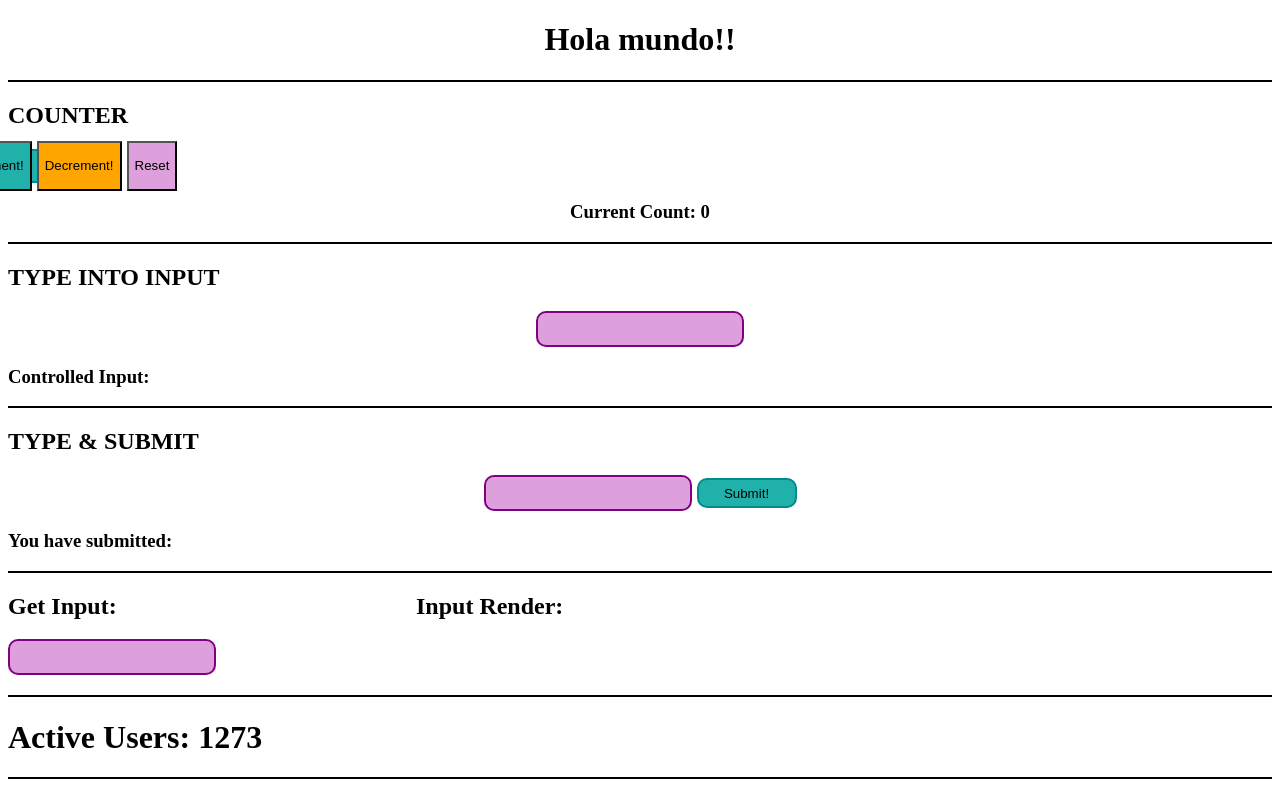
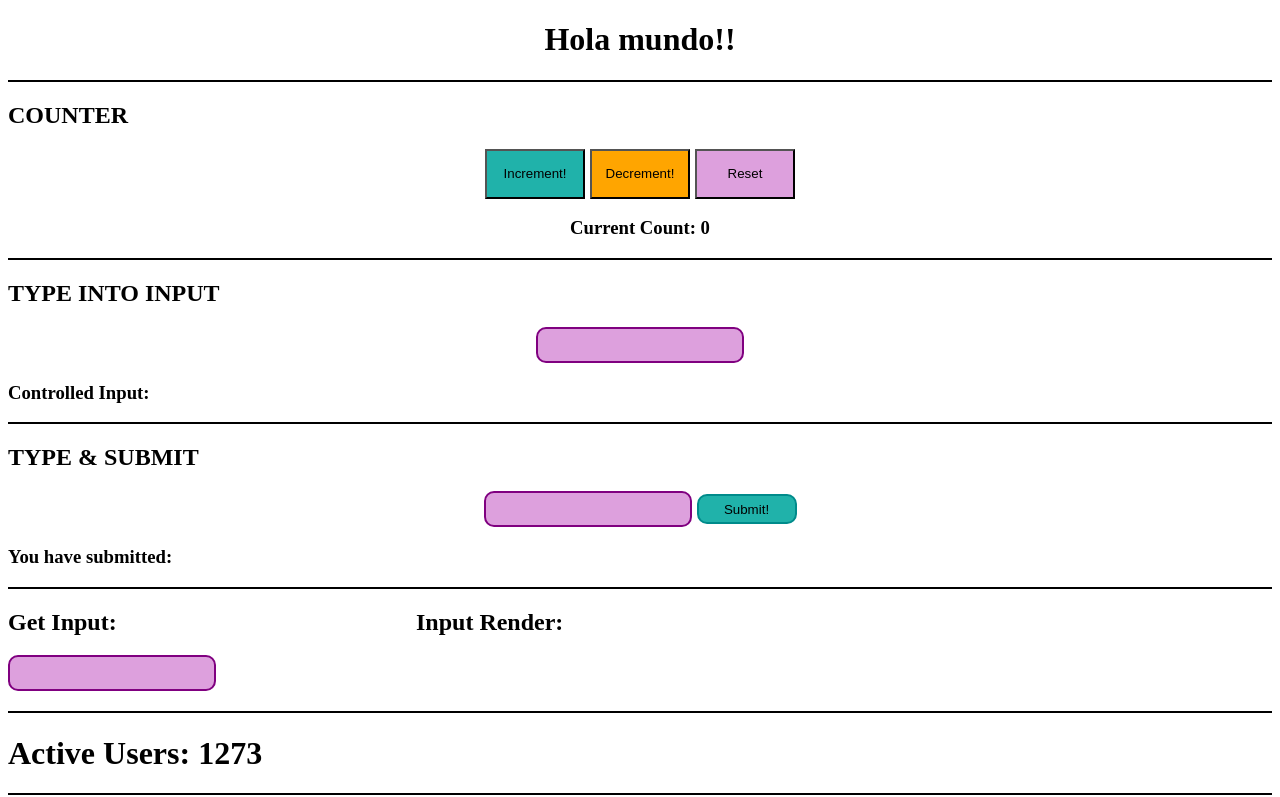
Before and after one commit to irenemanas/react-exercises, a React (Create React App) app: page / in a window 1280 px wide. Shown: the top 797 px of the page. Built offline with nearby package versions, Linux system fonts and the light colour scheme.

Commit message:
Fix Counter style

```diff
--- a/src/components/Counter.js
+++ b/src/components/Counter.js
@@ -28,7 +28,7 @@ class Counter extends React.Component {
     return (
       <div className='counter'>
         <h2>COUNTER</h2>
-        <div className='btn'>
+        <div className='btn-elements'>
           <button className='inc' onClick={this.increment}>
             Increment!
           </button>
@@ -39,7 +39,7 @@ class Counter extends React.Component {
             Reset
           </button>
         </div>
-        <h3 className='result'>Current Count: {this.state.count}</h3>
+        <h3 className='counter-result'>Current Count: {this.state.count}</h3>
       </div>
     );
   }
--- a/src/style/_counter.scss
+++ b/src/style/_counter.scss
@@ -1,8 +1,9 @@
 .counter {
   border-top: 2px black solid;
 }
-.btn {
+.btn-elements {
   display: flex;
+  flex-direction: row;
   justify-content: center;
   align-items: center;
 }
@@ -23,7 +24,7 @@
   background-color: plum;
   margin-left: 5px;
 }
-.result {
+.counter-result {
   display: flex;
   justify-content: center;
   align-items: center;
```
Also changed, not shown: 10 other files (tests, documents, lock files or other folders).
